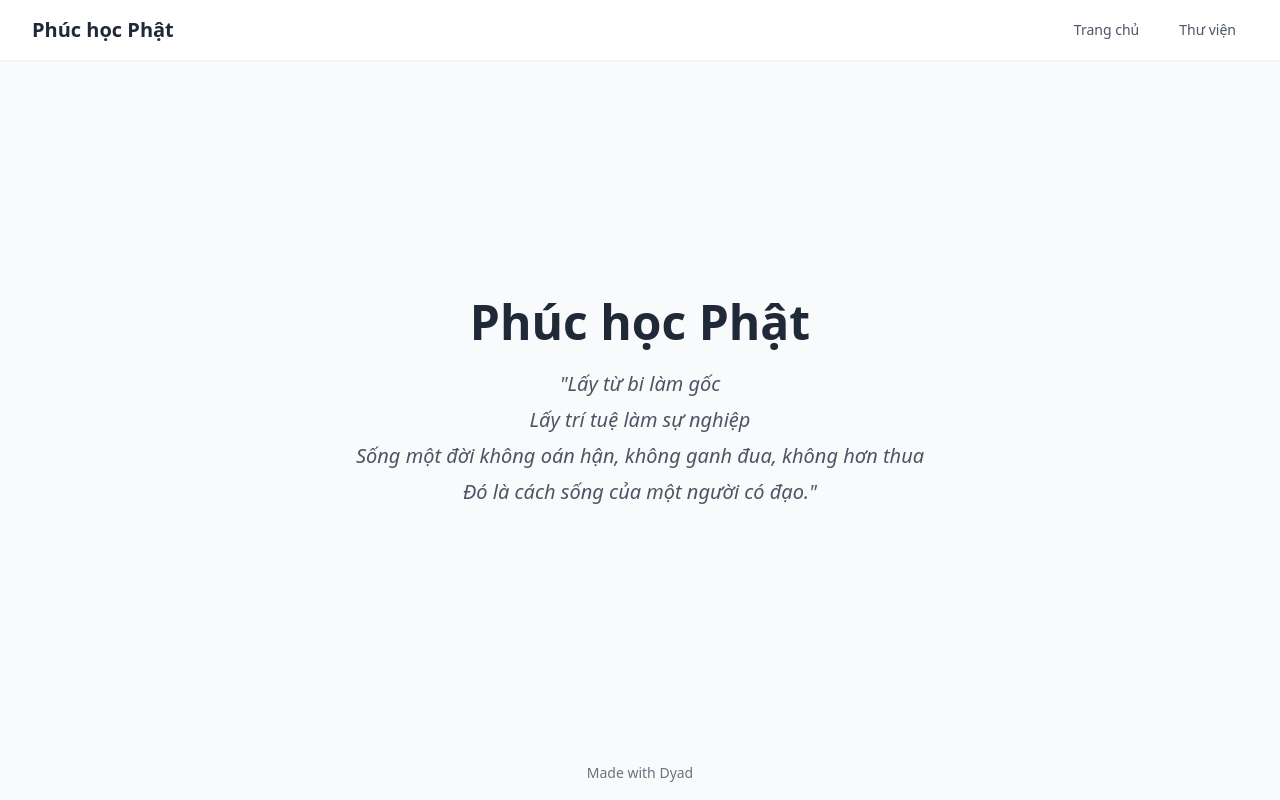
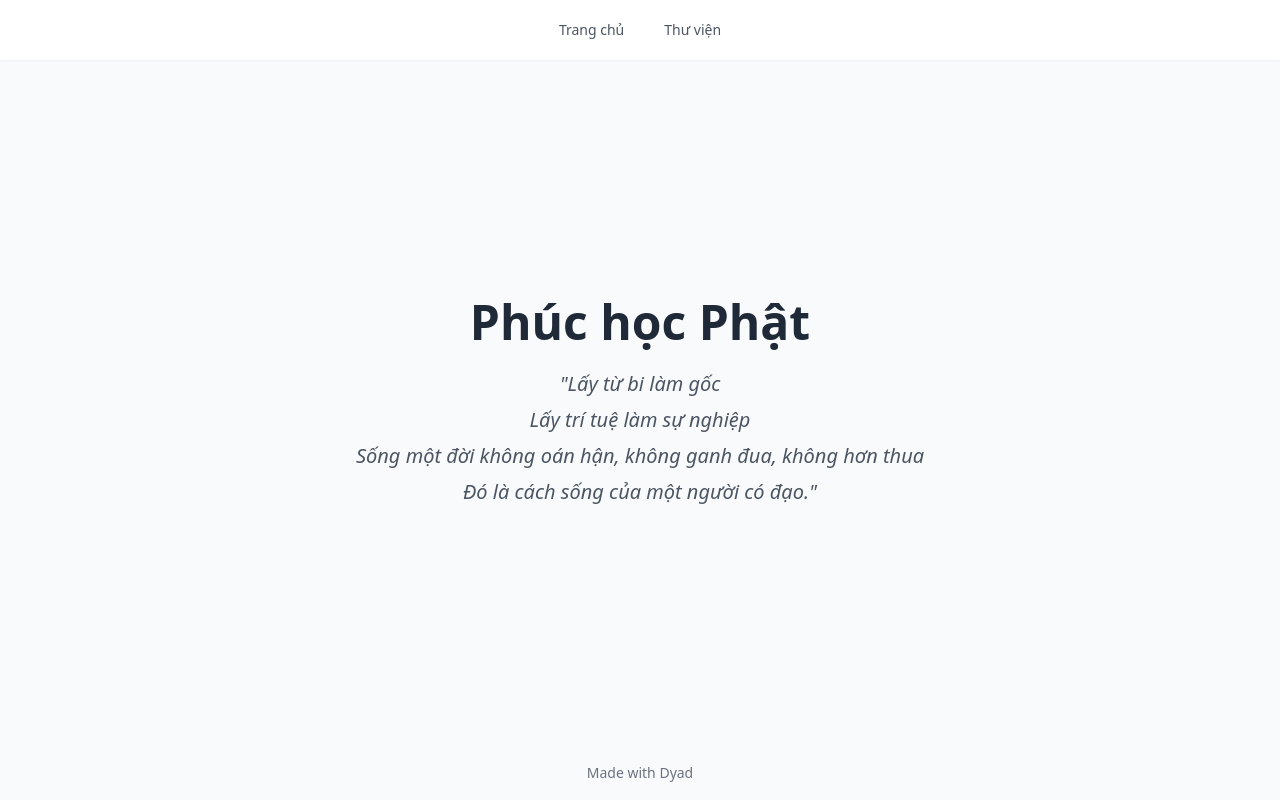
Before and after one commit to lehoangphuc747/PhucHocPhat, a React (Vite) app: page / in a window 1280 px wide. Built offline with nearby package versions, Linux system fonts and the light colour scheme.

Commit message:
[dyad] Cập nhật thanh điều hướng - wrote 1 file(s)

```diff
--- a/src/components/Layout.tsx
+++ b/src/components/Layout.tsx
@@ -5,10 +5,7 @@ const Layout = () => {
   return (
     <div className="min-h-screen flex flex-col bg-gray-50 dark:bg-gray-900">
       <header className="bg-white dark:bg-gray-800 shadow-sm sticky top-0 z-10">
-        <nav className="container mx-auto px-4 sm:px-6 lg:px-8 py-3 flex justify-between items-center">
-          <Link to="/" className="text-xl font-bold text-gray-800 dark:text-white">
-            Phúc học Phật
-          </Link>
+        <nav className="container mx-auto px-4 sm:px-6 lg:px-8 py-3 flex justify-center items-center">
           <div className="flex items-center space-x-4">
             <Link to="/" className="text-gray-600 dark:text-gray-300 hover:text-gray-800 dark:hover:text-white px-3 py-2 rounded-md text-sm font-medium">
               Trang chủ
```
